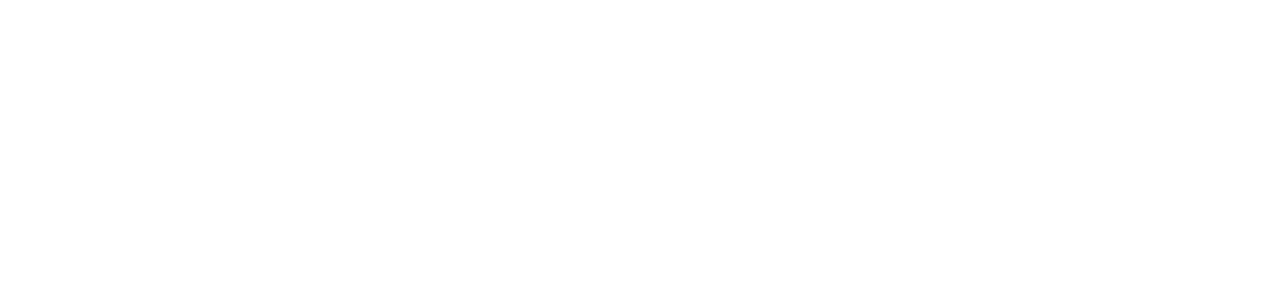
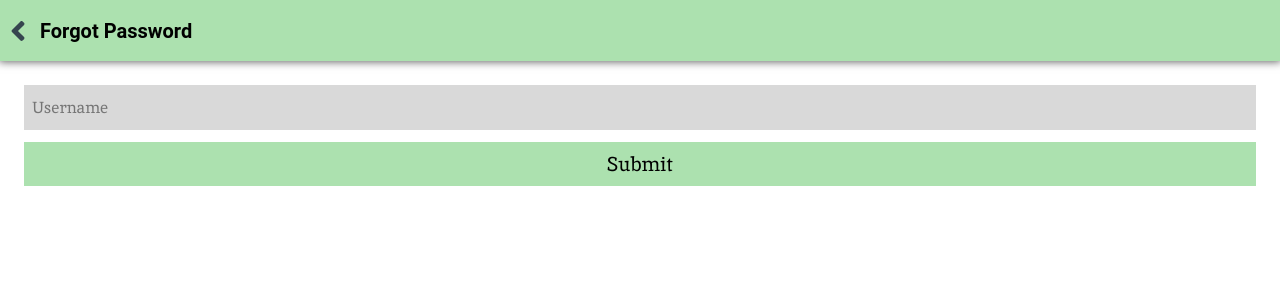
Before and after one commit to iikatayuu/bugana, a React (Create React App) app: page /forgot in a window 1280 px wide. Shown: the top 300 px of the page. Built offline with nearby package versions, Linux system fonts and the light colour scheme.

Commit message:
feat: add "Forgot Password" feature

```diff
--- a/src/App.tsx
+++ b/src/App.tsx
@@ -4,6 +4,7 @@
 import { IonApp, IonRouterOutlet, setupIonicReact } from '@ionic/react';
 import { IonReactRouter } from '@ionic/react-router';
 import LoginPage from './pages/Login';
+import ForgotPage from './pages/ForgotPage';
 import RegistrationPage from './pages/Registration';
 import HomePage from './pages/Home';
 import SearchPage from './pages/Search';
@@ -60,6 +61,7 @@
           <IonRouterOutlet animated={false}>
             <Switch>
               <Route exact strict path="/" component={LoginPage} />
+              <Route exact strict path="/forgot" component={ForgotPage} />
               <Route exact strict path="/register" component={RegistrationPage} />
               <Route exact strict path="/dashboard" component={HomePage} />
               <Route exact strict path="/search" component={SearchPage} />
--- /dev/null
+++ b/src/pages/ForgotPage.tsx
@@ -0,0 +1,73 @@
+
+import React from 'react';
+import { IonPage, IonContent } from '@ionic/react';
+import axios from 'axios';
+
+import { RouterProps } from '../types';
+import { WEBAPI } from '../variables';
+import { ReactComponent as LeftIcon } from '../assets/left.svg';
+
+interface ForgotPageState {
+  message: string;
+}
+
+class ForgotPage extends React.Component<RouterProps, ForgotPageState> {
+  constructor (props: RouterProps) {
+    super(props);
+
+    this.state = { message: '' };
+
+    this.submit = this.submit.bind(this);
+  }
+
+  async submit (event: React.FormEvent) {
+    event.preventDefault();
+
+    const target = event.target as HTMLFormElement;
+    const formData = new FormData(target);
+    this.setState({ message: '' });
+
+    try {
+      const response = await axios.post(target.action, formData);
+      if (response.data.success) {
+        this.props.history.push('/');
+      } else {
+        this.setState({ message: response.data.message });
+      }
+    } catch (error: any) {
+      this.setState({ message: error.message });
+    }
+  }
+
+  render () {
+    return (
+      <IonPage>
+        <IonContent fullscreen>
+          <header className="page-header">
+            <button type="button" className="btn-nav" onClick={() => { this.props.history.goBack(); }}>
+              <LeftIcon width={20} height={20} />
+            </button>
+            <span className="page-title ml-2">Forgot Password</span>
+          </header>
+
+          <main className="p-3">
+            <form action={`${WEBAPI}/forgot.php`} method="post" onSubmit={this.submit}>
+              <div className="form-group">
+                <input type="text" name="username" placeholder="Username" className="form-control py-2" required />
+              </div>
+
+              {
+                this.state.message &&
+                <p className="text-sm text-danger my-1">{ this.state.message }</p>
+              }
+
+              <button type="submit" className="btn btn-block btn-primary mt-2">Submit</button>
+            </form>
+          </main>
+        </IonContent>
+      </IonPage>
+    );
+  }
+}
+
+export default ForgotPage;
```
